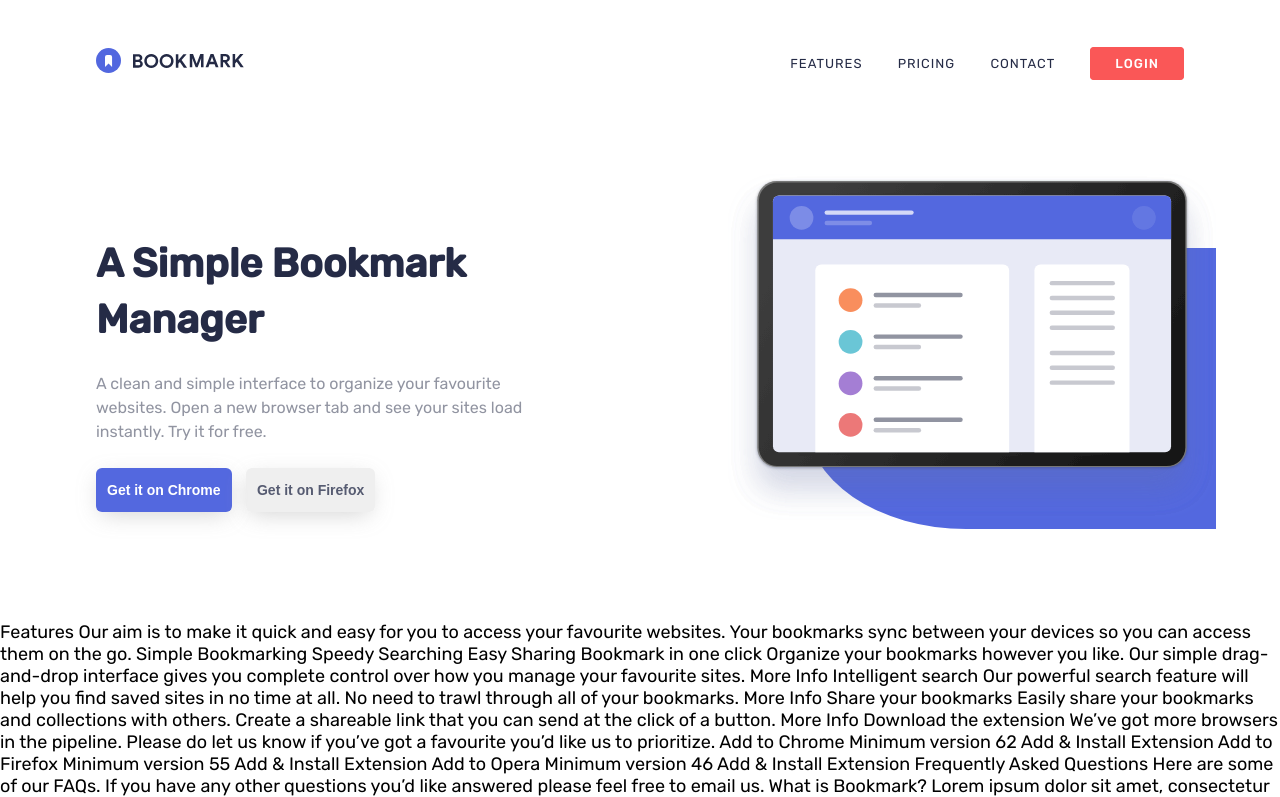
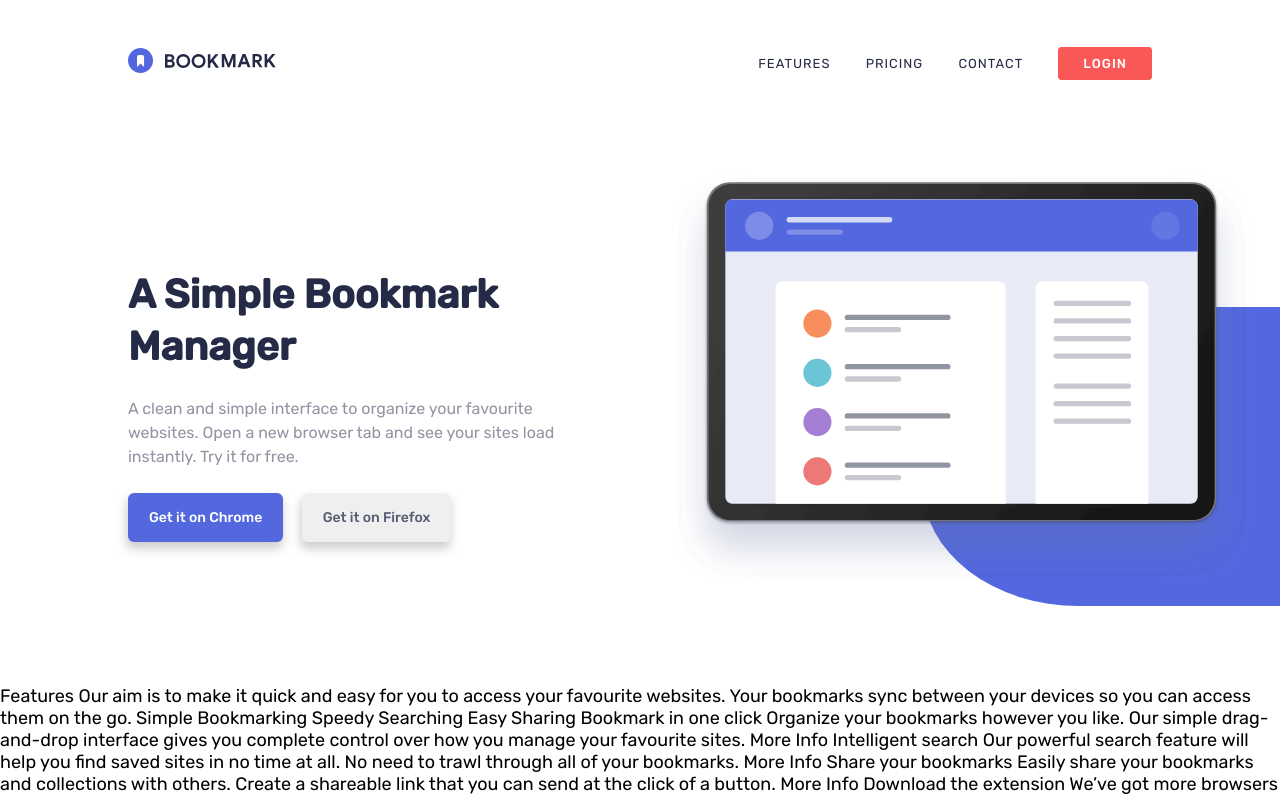
Before and after one commit to Subhradeep21/Bookmark-landing-page, a plain HTML site: page index.html in a window 1280 px wide. Shown: the top 797 px of the page. Drawn offline with Linux system fonts and the light colour scheme.

Commit message:
hero_section for tab and desktop created

```diff
--- a/index.html
+++ b/index.html
@@ -92,7 +92,7 @@
       </div>
 
       <div class="hero__title">
-        <h1>A Simple Bookmark Manager</h1>
+        <h1>A Simple Bookmark <br> Manager</h1>
         <p> A clean and simple interface to organize your favourite websites. Open a new
           browser tab and see your sites load instantly. Try it for free.
         </p>
--- a/scss/_global.scss
+++ b/scss/_global.scss
@@ -7,6 +7,7 @@
 body{
     font-family: 'Rubik', sans-serif;
     font-size: $fontDefault;
+    overflow-x: hidden;
 
     li{
         list-style: none
@@ -35,14 +36,18 @@ body{
 }
 
 .container{
-    padding: 3rem 8.4rem;
+    padding: 3rem 10rem;
 
     @include breakpoint-down(large){
-        padding : 3rem 6rem;
+        padding : 3rem 8rem;
     }
 
     @include breakpoint-down(medium){
         padding: 3rem 2rem;
+    }
+
+    @include breakpoint-tab{
+        padding: 3rem 5rem;
     }
 }
 
@@ -56,16 +61,21 @@ p{
     line-height: 1.5;
     font-size: 1rem;
 }
-
+button{
+    font-family: 'Rubik', sans-serif;
+}
 .btn{
+    @include breakpoint-up(large){
+        padding: 15px 20px;
+    }
     cursor: pointer;
     padding: 13px 10px;
     font-size: 14px;
-    font-weight: 600;
+    font-weight: 500;
     color: #565b71;
     border: 1px solid transparent;
     border-radius: 6px;
-    box-shadow: #c4c4c4cc -1px 6px 23px -5px;
+    box-shadow: #c4c4c4cc -1px 6px 10px 1px;
     background-color: #ecececcc;
     transition: all 200ms ease-in-out;
 
@@ -78,14 +88,17 @@ p{
 }
 
 .btn-blue{
+    @include breakpoint-up(large) {
+        padding: 15px 20px;
+    }
     cursor: pointer;
     padding: 13px 10px;
     font-size: 14px;
-    font-weight: 600;
+    font-weight: 500;
     color: white;
     border: 1px solid transparent;
     border-radius: 6px;
-    box-shadow: #c4c4c4cc 0px 6px 23px -5px;
+    box-shadow: #c4c4c4cc -1px 6px 10px 1px;
     background-color: $softBlue;
     transition: all 200ms ease-in-out;
 
--- a/scss/_hero.scss
+++ b/scss/_hero.scss
@@ -1,5 +1,6 @@
 .hero{
 
+    overflow-x: hidden;
     .container{
 
         @include breakpoint-up(large){
@@ -20,11 +21,29 @@
             flex: 1;
         }
 
+
         img{
             height: 100%;
             width: 113%;
             transform: translateX(-1.5rem);
             z-index: 2;
+
+            @include breakpoint-up(large){
+                max-width: 657px;
+                height: auto;
+                transform: translateX(2rem);
+            }
+            // @media (min-width: 640px) and (max-width: 1023px) {
+            //     width: 50vw;
+
+            // }
+            @include breakpoint-tab{
+                width: 75vw;
+                position: relative;
+                left: 50%;
+                right: 50%;
+                transform: translateX(-50%);
+            }
 
 
         }
@@ -38,6 +57,17 @@
                 bottom: -4px;
                 background: #5368df;
                 z-index: -1;
+
+                @include breakpoint-up(large){
+                    height: 72%;
+                    width: 76%;
+                    right: -10rem;
+                    border-bottom-left-radius: 40%;
+                    bottom: -17px;
+                }
+                @include breakpoint-tab{
+                    right: -12rem;
+                }
             }
         }
 
@@ -45,10 +75,33 @@
             @include breakpoint-up(large){
                 flex: 1;
                 text-align: left;
-                padding-right: 14rem;
+                // padding-right: 14rem;
 
                 h1{
                     font-size: 2.5rem;
+                    line-height: 1.3;
+                }
+                p{
+                    margin-bottom: 2rem;
+                    padding-right: 3rem;
+                }
+            }
+
+            @include breakpoint-up(xlarge){
+               h1{
+                   font-size: 3rem;
+                }
+                p{
+                    padding-right: 6rem;
+                }
+
+            }
+            @include breakpoint-tab{
+                h1{
+                    font-size: 3rem;
+                }
+                p{
+                    font-size: 1.5rem;
                 }
             }
 
@@ -64,10 +117,15 @@
         &__btns{
             @include breakpoint-up(large){
                 text-align: left;
+
+
             }
             text-align: center;
 
             button:not(:last-child){
+                @include breakpoint-up(large){
+                    margin-right: 14px;
+                }
                 margin-right: 10px;
             }
         }
--- a/scss/_mixins.scss
+++ b/scss/_mixins.scss
@@ -17,3 +17,10 @@ $breakpoints-down:("small":"639px", "medium":"1023px", "large":"1439px");
         @content;
     }
 }
+@mixin breakpoint-tab {
+    @media (min-width: 640px) and (max-width: 1023px) {
+        @content;
+
+    }
+
+}
```
Also changed, not shown: css/main.css, 1 other file.
